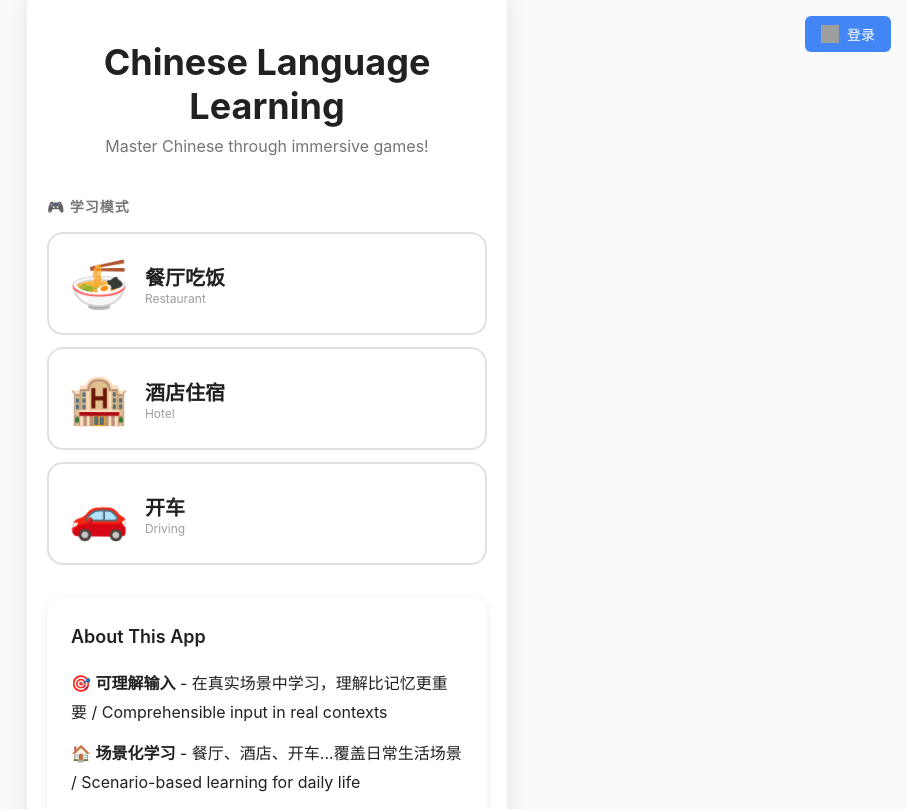
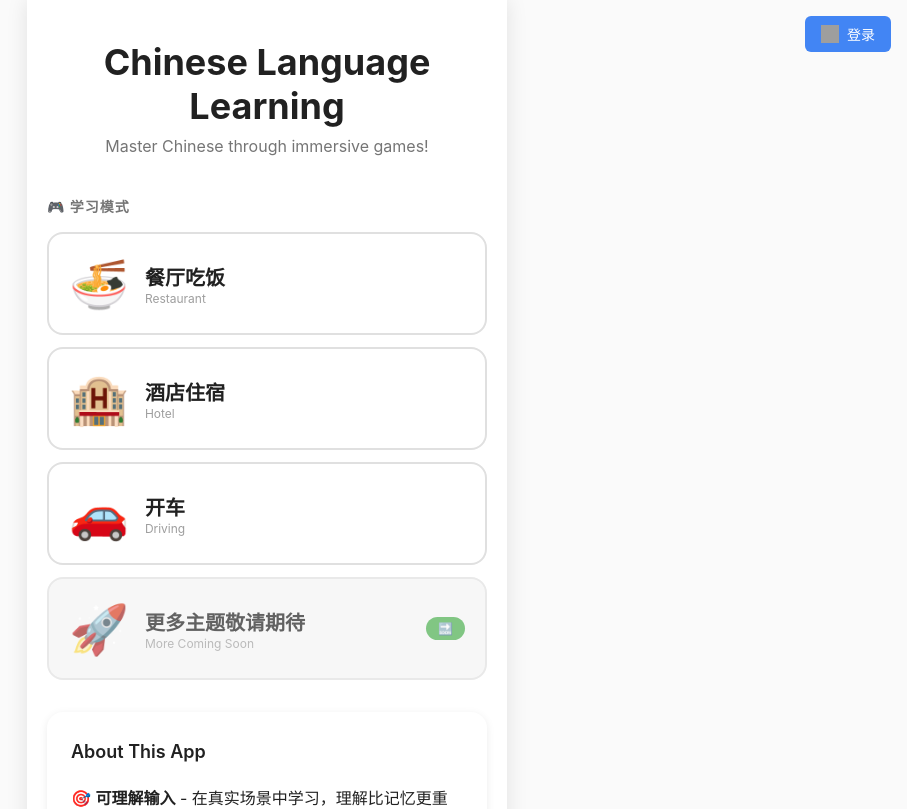
Before and after one commit to ruthoo5613/hanzimatch, a React (Vite) app: page / in a window 1280 px wide. Shown: the top 809 px of the page, without its empty margins (373-1280 px from the left). Built offline with nearby package versions, Linux system fonts and the light colour scheme; no server answers; grey boxes are pictures that could not be loaded.

Commit message:
feat: add coming soon theme

```diff
--- a/src/components/Home.tsx
+++ b/src/components/Home.tsx
@@ -110,15 +110,18 @@ export function Home() {
           {themes.map((theme) => {
             const unlocked = isThemeUnlocked(theme.id);
             const completed = isThemeCompleted(theme.id);
+            const isComingSoon = theme.id === 'coming_soon';
 
             return (
               <div
                 key={theme.id}
-                className={`theme-card ${!unlocked ? 'locked' : ''}`}
-                onClick={() => handleSelectTheme(theme)}
+                className={`theme-card ${!unlocked && !isComingSoon ? 'locked' : ''}`}
+                onClick={() => !isComingSoon && handleSelectTheme(theme)}
                 style={{
                   padding: 20,
-                  background: completed ? 'linear-gradient(135deg, #E8F5E9, #C8E6C9)' : 'white',
+                  background: completed ? 'linear-gradient(135deg, #E8F5E9, #C8E6C9)' : isComingSoon ? '#f5f5f5' : 'white',
+                  cursor: isComingSoon ? 'default' : unlocked ? 'pointer' : 'not-allowed',
+                  opacity: isComingSoon ? 0.7 : 1,
                 }}
               >
                 <span className="theme-icon" style={{ fontSize: 48 }}>{theme.icon}</span>
@@ -127,7 +130,8 @@ export function Home() {
                   {theme.nameEn && <div style={{ fontSize: 12, color: '#9E9E9E' }}>{theme.nameEn}</div>}
                 </div>
                 {completed && <span className="theme-status">✓</span>}
-                {!unlocked && <span className="theme-status locked">🔒</span>}
+                {!unlocked && !isComingSoon && <span className="theme-status locked">🔒</span>}
+                {isComingSoon && <span className="theme-status" style={{ color: '#9E9E9E' }}>🔜</span>}
               </div>
             );
           })}
--- /dev/null
+++ b/src/data/coming.ts
@@ -0,0 +1,11 @@
+import type { Theme } from '../types';
+
+export const comingSoonTheme: Theme = {
+  id: 'coming_soon',
+  name: '更多主题敬请期待',
+  nameEn: 'More Coming Soon',
+  icon: '🚀',
+  description: '更多场景主题即将上线',
+  words: [],
+  levels: [],
+};
--- a/src/data/index.ts
+++ b/src/data/index.ts
@@ -4,3 +4,4 @@ export { taxiTheme } from './taxi';
 export { hotelTheme } from './hotel';
 export { restaurantThemeV2 } from './restaurantV2';
 export { drivingTheme } from './driving';
+export { comingSoonTheme } from './coming';
--- a/src/hooks/useGame.ts
+++ b/src/hooks/useGame.ts
@@ -1,7 +1,7 @@
 import { create } from 'zustand';
 import { persist } from 'zustand/middleware';
 import type { GameState, GamePhase, Theme, Word, Sentence } from '../types';
-import { restaurantThemeV2, hotelTheme, drivingTheme } from '../data';
+import { restaurantThemeV2, hotelTheme, drivingTheme, comingSoonTheme } from '../data';
 
 interface GameStore extends GameState {
   themes: Theme[];
@@ -35,7 +35,7 @@ export const useGameStore = create<GameStore>()(
     (set, get) => ({
       ...initialState,
       // 旧版主题 + 新版v2主题
-      themes: [restaurantThemeV2, hotelTheme, drivingTheme],
+      themes: [restaurantThemeV2, hotelTheme, drivingTheme, comingSoonTheme],
 
       setTheme: (theme: Theme) => {
         // 获取第1关的词汇（兼容新旧两种数据结构）
```
